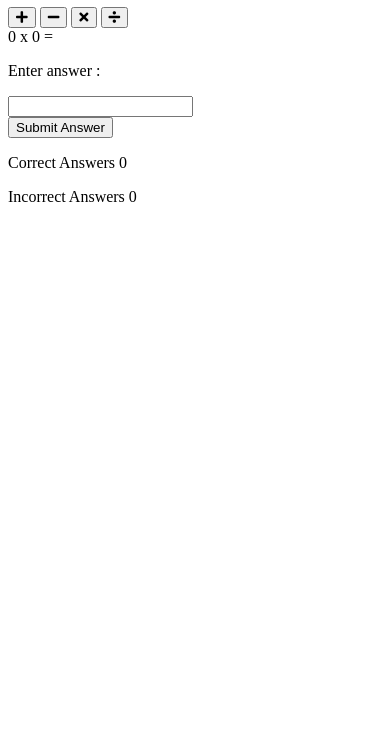
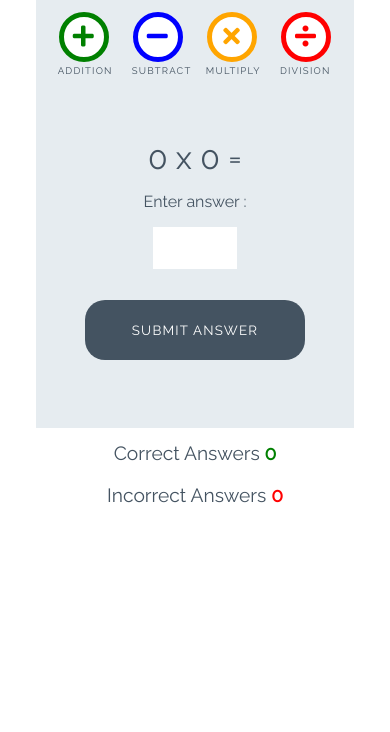
Before and after one commit to ccarabine/love-maths, a plain HTML site: page index.html in a window 390 px wide. Shown: the part 112-844 px from the top of the page. Drawn offline with Linux system fonts and the light colour scheme.

Commit message:
add styles for game

```diff
--- a/assets/css/style.css
+++ b/assets/css/style.css
@@ -1,3 +1,254 @@
-body{
+/* --------- Global style */
+
+body {
+    background-color: white;
+    font-family: "Raleway", sans-serif;
+    color: #445361;
+    text-align: center;
+}
+
+/* --------- Heading */
+
+.heading {
+    text-align: center;
+    font-size: 2.5rem;
+}
+
+.logo {
+    height: 40px;
+    padding-right: 5px;
+}
+
+/* --------- Game layout */
+
+.game-area {
+    background-color: #E6ECF0;
+    box-sizing: border-box;
+    width: 85%;
+    height: 65vh;
+    max-height: 450px;
+    max-width: 830px;
+    margin-left: auto;
+    margin-right: auto;
+    padding: 1%;
+}
+
+.question-area {
+    width: 50%;
+    font-size: 2rem;
+    margin: auto;
+    padding: 50px 0;
+}
+
+.question-area span {
+    padding: 0 15px;
+}
+
+.score-area {
+    margin: 5px auto;
+    width: 60%;
+    font-size: 1.2rem;
+}
+
+.controls-area {
+    width: 85%;
+    margin: 30px auto;
+}
+
+#score {
+    color: green;
+    font-weight: bold;
+}
+
+#incorrect {
+    color: red;
+    font-weight: bold;
+}
+
+.answer-message {
+    display: none;
+    font-size: 1rem;
+}
+
+#answer-box {
+    border: none;
+    color: #445361;
+    display: inline-block;
+    height: 40px;
+    width: 80px;
+    font-size: 1.2rem;
+}
+
+.scores {
+    display: inline-block;
+    padding: 25px;
+}
+
+/* --------- Buttons */
+
+.btn {
+    width: 220px;
+    height: 60px;
+    font-family: "Raleway", sans-serif;
+    text-transform: uppercase;
+    letter-spacing: 1.2px;
+    color: white;
+}
+
+.btn:focus {
+    outline: none;
+}
+
+.btn--big {
+    padding-top: 10px;
+    border-radius: 50%;
+    background-color: white;
+    border: 10px solid;
+    width: 100px;
+    height: 100px;
+    font-size: 3.2rem;
+    margin: 0 30px;
+    transition: all 0.5s;
+}
+
+.btn--blue {
+    border-color: blue;
+    color: blue;
+}
+
+.btn--blue:active,
+.btn--blue:hover {
+    background-color: darkblue;
+    color: white;
+}
+
+.btn--orange {
+    border-color: orange;
+    color: orange;
+}
+
+.btn--orange:active,
+.btn--orange:hover {
+    background-color: darkorange;
+    color: white;
+}
+
+.btn--red {
+    border-color: red;
+    color: red;
+}
+
+.btn--red:active,
+.btn--red:hover {
+    background-color: darkred;
+    color: white;
+}
+
+.btn--green {
+    border-color: green;
+    color: green;
+}
+
+.btn--big::after {
+    content: attr(data-type);
+    font-size: 1rem;
+    color: #445361;
+    position: relative;
+    left: 0.5em;
+}
+
+.btn--green:active,
+.btn--green:hover {
+    background-color: darkgreen;
+    color: white;
+}
+
+.btn--gray {
+    margin-top: 25px;
+    background-color: #445361;
+    border: 1px transparent;
+    border-radius: 20px;
+}
+
+.btn--gray:active,
+.btn--gray:hover {
+    background-color: #0d1013;
+}
+
+/* --------- Media queries */
+
+@media (max-width: 414px) {
+    .controls-area {
+        width: 100%;
+    }
+
+    .btn--big {
+        margin: 0 10px;
+        padding: 5px;
+        border: 5px solid;
+        width: 50px;
+        height: 50px;
+        font-size: 1.5rem;
+    }
+
+    .btn--big::after {
+        font-size: 0.6rem;
+        left: -0.7rem;
+    }
+
+    .question-area {
+        padding: 10% 0;
+        width: 100%;
+    }
+
+    .question-area span {
+        padding: 0;
+    }
+
+    .answer-message {
+        display: block;
+    }
+
+    #answer-box {
+        display: block;
+        margin: 0 auto;
+    }
+
+    .btn--gray {
+        margin-top: 0;
+    }
+
+    .score-area {
+        width: 100%;
+    }
+
+    .scores {
+        margin: 0.5em auto;
+        display: block;
+        padding: 5px;
+    }
+
+    .heading {
+        font-size: 2rem;
+    }
+}
+
+@media (max-width: 320px) {
+    .game-area {
+        height: 70vh;
+    }
+
+    .controls-area {
+        width: 75%;
+        margin: 10px auto;
+    }
+
+    .btn--big {
+        margin: 10px 10px;
+    }
+
+    .question-area {
+        padding: 10px 0;
+    }
 
 }
--- a/index.html
+++ b/index.html
@@ -17,19 +17,21 @@
 
 <body>
     <h1 class="heading">
-        <img class="logo" src="assets/images/logo.png" alt="logo"> Love Maths </h1>
+        <img class="logo" src="assets/images/logo.png" alt="logo"> Love Maths
+    </h1>
+
     <div class="game-area">
         <div class="controls-area">
-            <button class="btn btn--big btn-green">
+            <button data-type="addition" class="btn btn--big btn--green">
                 <i class="fas fa-plus"></i>
             </button>
-            <button class="btn btn--big btn-blue">
+            <button data-type="subtract" class="btn btn--big btn--blue">
                 <i class="fas fa-minus"></i>
             </button>
-            <button class="btn btn--big btn-orange">
+            <button data-type="multiply" class="btn btn--big btn--orange">
                 <i class="fas fa-times"></i>
             </button>
-            <button class="btn btn--big btn-red">
+            <button data-type="division" class="btn btn--big btn--red">
                 <i class="fas fa-divide"></i>
             </button>
         </div>
@@ -41,7 +43,7 @@
             <p class="answer-message"> Enter answer : </p>
             <input id="answer-box" type="number">
         </div>
-        <button clas="btn btn--gray">Submit Answer</button>
+        <button data-type="submit" class="btn btn--gray">Submit Answer</button>
     </div>
 
     <div class="score-area">
```
